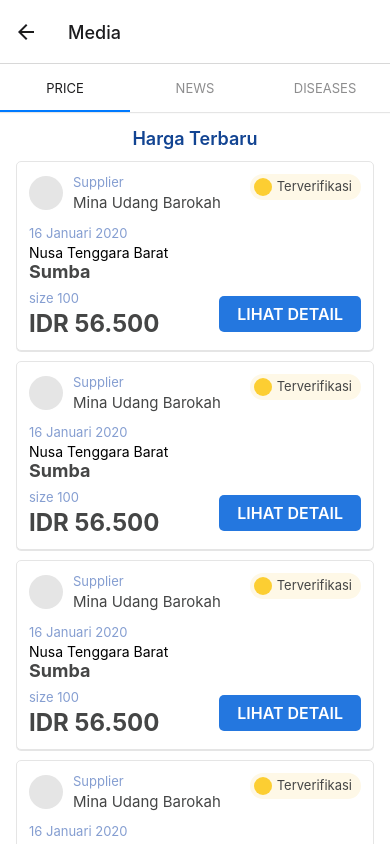
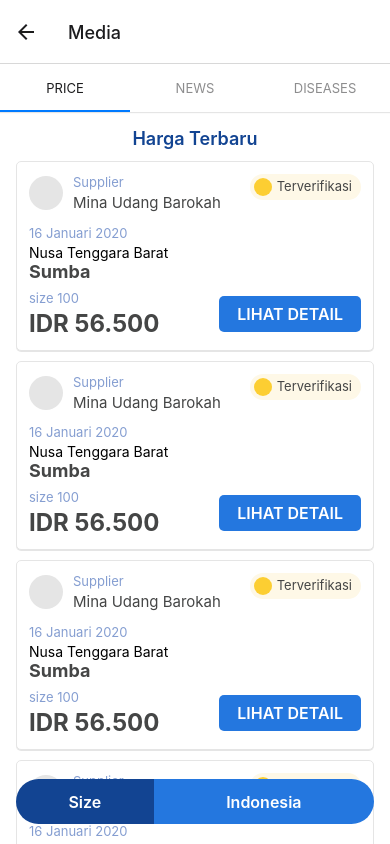
Before and after one commit to UADACID/clone-jala-app-media, a React Native app: screen /Media in a window 390 px wide. Built offline with nearby package versions, Linux system fonts and the light colour scheme.

Commit message:
layouting modal filter price by size

```diff
--- a/src/components/floating_price_filter.jsx
+++ b/src/components/floating_price_filter.jsx
@@ -1,10 +1,79 @@
-import React from 'react';
-import {Text, View} from 'react-native';
+import React, {useState} from 'react';
+import {
+  Text,
+  View,
+  StyleSheet,
+  Modal,
+  Alert,
+  TouchableOpacity,
+  Button,
+} from 'react-native';
+import ModalFilterSize from './modal_filter_size';
 
-const FloatingPriceFilter = () => (
-  <View>
-    <Text>FloatingPriceFilter</Text>
-  </View>
-);
+const FloatingPriceFilter = () => {
+  const [modalVisible, setModalVisible] = useState(false);
+
+  const onPressSize = () => {
+    setModalVisible(true);
+  };
+
+  return (
+    <View style={styles.container}>
+      <TouchableOpacity
+        style={styles.containerSize}
+        activeOpacity={0.75}
+        onPress={onPressSize}>
+        <Text style={styles.label}>Size</Text>
+      </TouchableOpacity>
+      <TouchableOpacity style={styles.containerRegion} activeOpacity={0.75}>
+        <Text style={styles.label}>Indonesia</Text>
+      </TouchableOpacity>
+      {/* modal for filter size */}
+      <Modal
+        animationType="slide"
+        transparent={true}
+        visible={modalVisible}
+        onRequestClose={() => {
+          setModalVisible(!modalVisible);
+        }}>
+        <View style={styles.modalSize}>
+          <ModalFilterSize onClose={() => setModalVisible(false)} />
+        </View>
+      </Modal>
+    </View>
+  );
+};
+
+const styles = StyleSheet.create({
+  container: {
+    flexDirection: 'row',
+    height: 45,
+    justifyContent: 'space-between',
+  },
+  containerSize: {
+    backgroundColor: '#124492',
+    flex: 1,
+    borderBottomStartRadius: 30,
+    borderTopStartRadius: 30,
+    justifyContent: 'center',
+    alignItems: 'center',
+  },
+  containerRegion: {
+    backgroundColor: '#2477DF',
+    flex: 1.6,
+    borderBottomEndRadius: 30,
+    borderTopEndRadius: 30,
+    justifyContent: 'center',
+    alignItems: 'center',
+  },
+  label: {
+    color: 'white',
+    fontWeight: '600',
+    fontSize: 16,
+  },
+  modalSize: {
+    flex: 1,
+  },
+});
 
 export default FloatingPriceFilter;
--- /dev/null
+++ b/src/components/modal_filter_size.jsx
@@ -0,0 +1,89 @@
+import React from 'react';
+import {
+  Text,
+  View,
+  StyleSheet,
+  TouchableOpacity,
+  ScrollView,
+} from 'react-native';
+import {Colors} from '../utils/colors';
+
+const ModalFilterSize = ({onClose}) => {
+  // generate static array
+  const listOfSize = Array.from({length: 19}, (_, i) => i * 10 + 20);
+
+  return (
+    <View style={styles.container}>
+      <View style={styles.backdrop} />
+      <View style={styles.contanerStackContent}>
+        <View style={styles.secondBackdrop} />
+        <View style={styles.containerContent}>
+          <View style={styles.header}>
+            <Text style={styles.title}>Size</Text>
+            <TouchableOpacity onPress={onClose} style={styles.buttonClose}>
+              <Text style={styles.labelCancel}>Tutup</Text>
+            </TouchableOpacity>
+          </View>
+          <ScrollView>
+            {listOfSize.map(size => (
+              <TouchableOpacity style={styles.containerSizeItem}>
+                <Text style={styles.sizeItem}>{size}</Text>
+              </TouchableOpacity>
+            ))}
+          </ScrollView>
+        </View>
+      </View>
+    </View>
+  );
+};
+
+const styles = StyleSheet.create({
+  container: {
+    flex: 1,
+  },
+  backdrop: {
+    flex: 1,
+    backgroundColor: 'black',
+    opacity: 0.5,
+  },
+  secondBackdrop: {height: 100},
+  contanerStackContent: {
+    position: 'absolute',
+    right: 0,
+    left: 0,
+    top: 0,
+    bottom: 0,
+  },
+  header: {
+    flexDirection: 'row',
+    justifyContent: 'space-between',
+    borderBottomWidth: 1,
+    borderColor: '#EFEFEF',
+  },
+  containerContent: {
+    backgroundColor: 'white',
+    flex: 1,
+    borderTopEndRadius: 20,
+    borderTopStartRadius: 20,
+  },
+  sizeItem: {
+    color: Colors.default,
+  },
+  containerSizeItem: {
+    paddingHorizontal: 16,
+    paddingVertical: 13,
+  },
+  title: {
+    fontWeight: '600',
+    marginLeft: 16,
+    marginTop: 16,
+  },
+  buttonClose: {
+    padding: 16,
+  },
+  labelCancel: {
+    color: '#2477DF',
+    fontWeight: '600',
+  },
+});
+export default ModalFilterSize;
--- a/src/components/price.jsx
+++ b/src/components/price.jsx
@@ -1,5 +1,6 @@
 import React from 'react';
 import {Text, StyleSheet, View, ScrollView} from 'react-native';
+import FloatingPriceFilter from './floating_price_filter';
 import PriceItem from './price_item';
 
 const Price = () => {
@@ -23,6 +24,9 @@ const Price = () => {
           <PriceItem />
         </View>
       </ScrollView>
+      <View style={styles.containerFloatingFilter}>
+        <FloatingPriceFilter />
+      </View>
     </View>
   );
 };
@@ -44,6 +48,13 @@ const styles = StyleSheet.create({
     marginTop: 16,
     alignSelf: 'center',
   },
+  containerFloatingFilter: {
+    position: 'absolute',
+    bottom: 20,
+    alignSelf: 'center',
+    left: 16,
+    right: 16,
+  },
 });
 
 export default Price;
```
Also changed, not shown: 1 other file (tests, documents, lock files or other folders).
